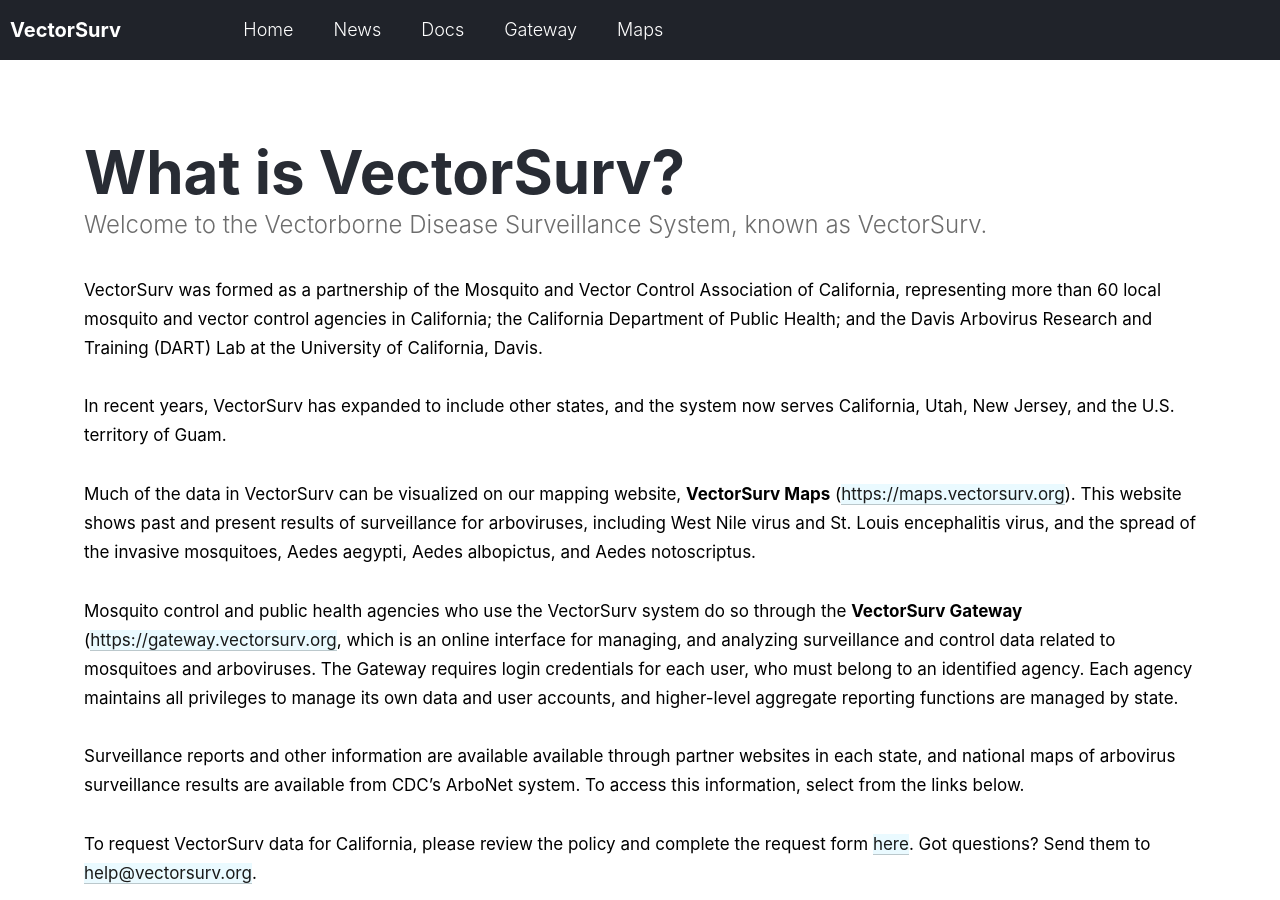
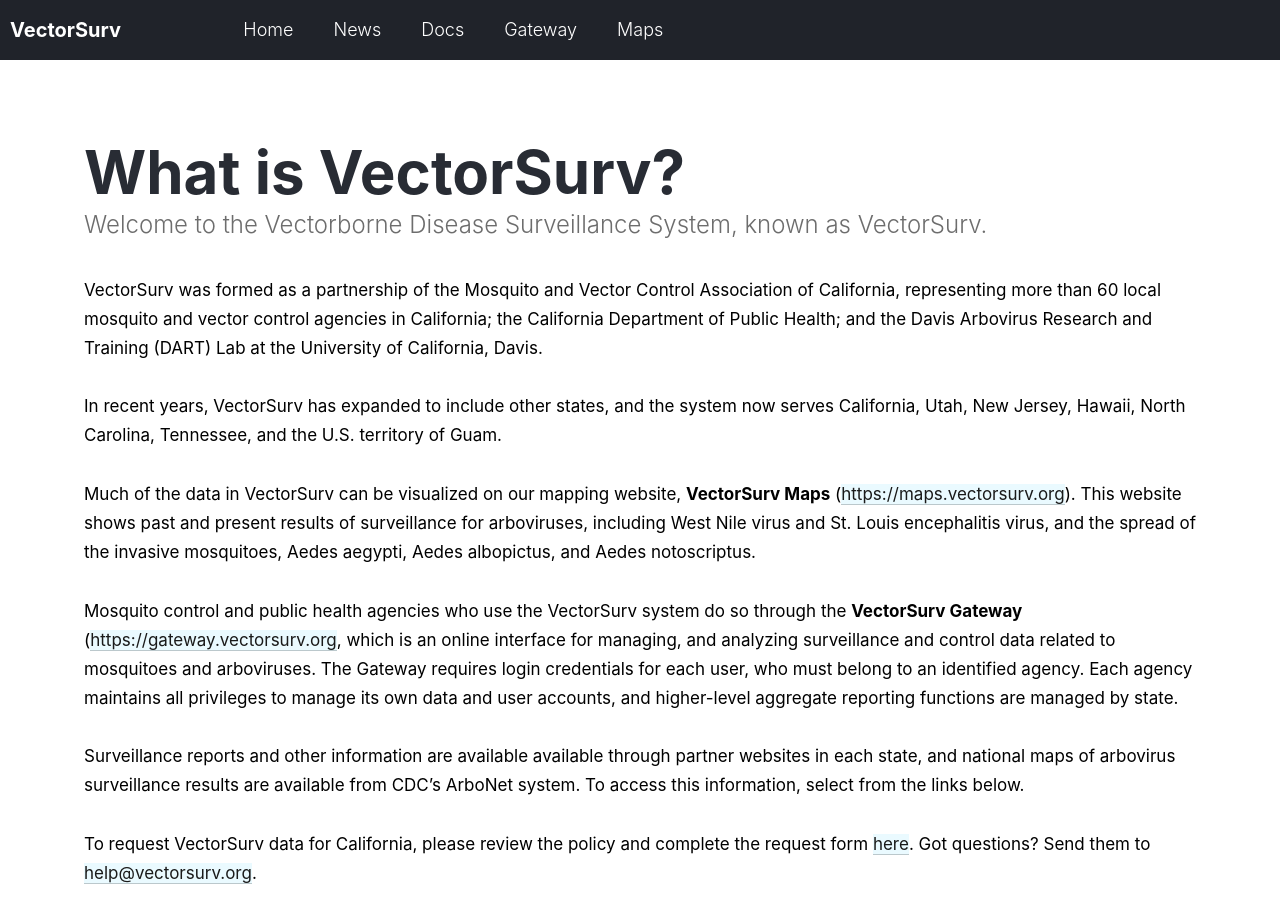
Before and after one commit to tlvaldepena/vectorsurv.org, a Jekyll site: the page built from index.md, in a window 1280 px wide and 900 px high. Built offline with Jekyll 4.4.1, drawn with Linux system fonts in a browser that asks for light colours.

Commit message:
Added new states

```diff
--- a/index.md
+++ b/index.md
@@ -6,7 +6,7 @@
 
 VectorSurv was formed as a partnership of the Mosquito and Vector Control Association of California, representing more than 60 local mosquito and vector control agencies in California; the California Department of Public Health; and the Davis Arbovirus Research and Training (DART) Lab at the University of California, Davis.
 
-In recent years, VectorSurv has expanded to include other states, and the system now serves California, Utah, New Jersey, and the U.S. territory of Guam.
+In recent years, VectorSurv has expanded to include other states, and the system now serves California, Utah, New Jersey, Hawaii, North Carolina, Tennessee, and the U.S. territory of Guam.
 
 Much of the data in VectorSurv can be visualized on our mapping website, **VectorSurv Maps** ([https://maps.vectorsurv.org](https://maps.vectorsurv.org)). This website shows past and present results of surveillance for arboviruses, including West Nile virus and St. Louis encephalitis virus, and the spread of the invasive mosquitoes, Aedes aegypti, Aedes albopictus, and Aedes notoscriptus.
 
```
